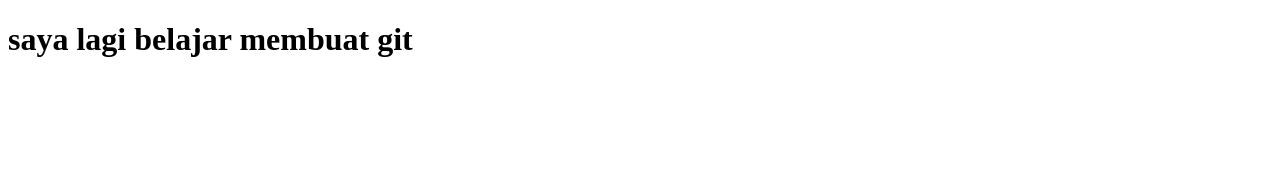
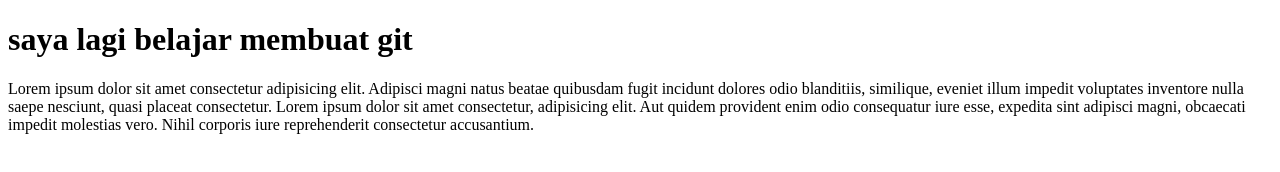
Before and after one commit to vander13/git-test1, a plain HTML site: page index.html in a window 1280 px wide. Drawn offline with Linux system fonts and the light colour scheme.

Commit message:
tambahan sedikit saja

```diff
--- a/index.html
+++ b/index.html
@@ -8,5 +8,8 @@
 </head>
 <body>
     <h1>saya lagi belajar membuat git</h1>
+    <p>Lorem ipsum dolor sit amet consectetur adipisicing elit. Adipisci magni natus beatae quibusdam fugit incidunt dolores odio blanditiis, similique, eveniet illum impedit voluptates inventore nulla saepe nesciunt, quasi placeat consectetur.
+        Lorem ipsum dolor sit amet consectetur, adipisicing elit. Aut quidem provident enim odio consequatur iure esse, expedita sint adipisci magni, obcaecati impedit molestias vero. Nihil corporis iure reprehenderit consectetur accusantium.
+    </p>
 </body>
 </html>
```
